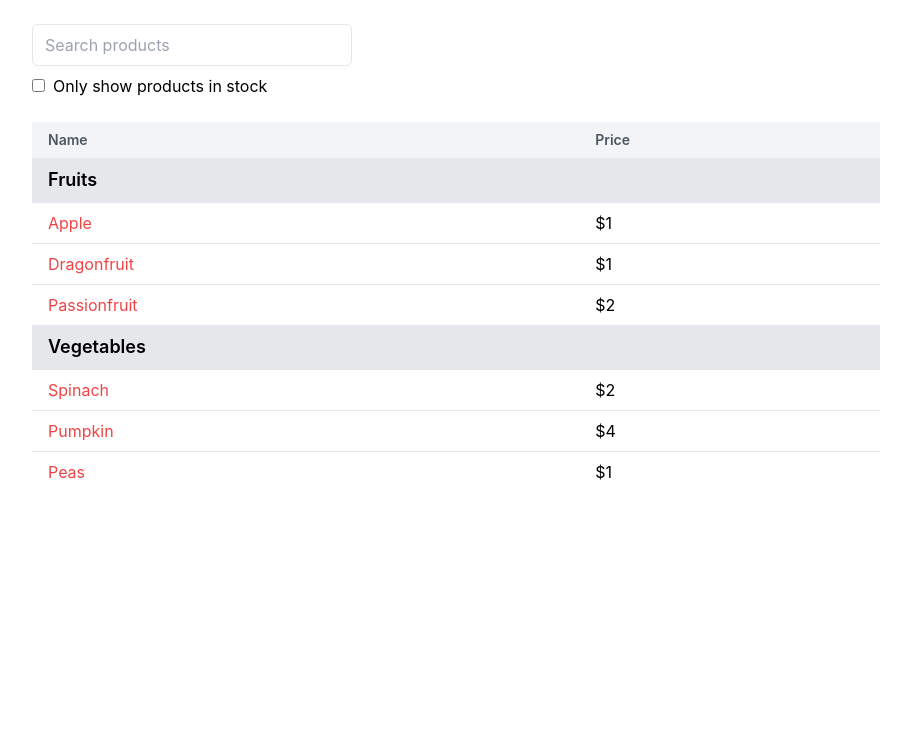
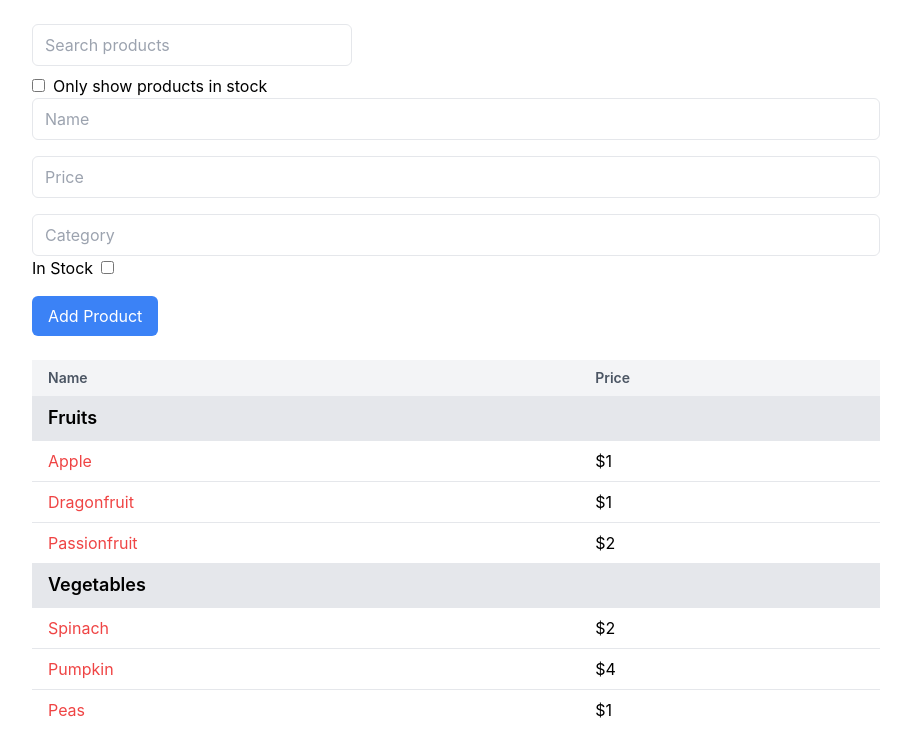
Before and after one commit to chiragthakuri/codespaces-react, a React (Vite) app: page / in a window 1280 px wide. Shown: the top 756 px of the page, without its empty margins (184-1095 px from the left). Built offline with nearby package versions, Linux system fonts and the light colour scheme.

Commit message:
AddProduct feature implemented

```diff
--- /dev/null
+++ b/src/components/AddProduct.jsx
@@ -0,0 +1,67 @@
+// src/components/AddProduct.js
+
+import React, { useState } from 'react';
+
+function AddProduct({ onAddProduct }) {
+  const [name, setName] = useState('');
+  const [price, setPrice] = useState('');
+  const [category, setCategory] = useState('');
+  const [stocked, setStocked] = useState(false);
+
+  const handleSubmit = (e) => {
+    e.preventDefault();
+    // Create new product object
+    const newProduct = { name, price, category, stocked };
+    // Call onAddProduct prop to update the list in parent component
+    onAddProduct(newProduct);
+    // Reset form fields
+    setName('');
+    setPrice('');
+    setCategory('');
+    setStocked(false);
+  };
+
+  return (
+    <form onSubmit={handleSubmit} className="space-y-4">
+      <input
+        type="text"
+        value={name}
+        onChange={(e) => setName(e.target.value)}
+        placeholder="Name"
+        required
+        className="border px-3 py-2 rounded-md w-full"
+      />
+      <input
+        type="text"
+        value={price}
+        onChange={(e) => setPrice(e.target.value)}
+        placeholder="Price"
+        required
+        className="border px-3 py-2 rounded-md w-full"
+      />
+      <input
+        type="text"
+        value={category}
+        onChange={(e) => setCategory(e.target.value)}
+        placeholder="Category"
+        required
+        className="border px-3 py-2 rounded-md w-full"
+      />
+      <label>
+        In Stock
+        <input
+          type="checkbox"
+          checked={stocked}
+          onChange={(e) => setStocked(e.target.checked)}
+          className="ml-2"
+        />
+      </label>
+      <br />
+      <button type="submit" className="mt-2 bg-blue-500 text-white px-4 py-2 rounded-md">
+        Add Product
+      </button>
+    </form>
+  );
+}
+
+export default AddProduct;
--- a/src/components/FilterableProductsTable.jsx
+++ b/src/components/FilterableProductsTable.jsx
@@ -2,6 +2,7 @@
 import React, { useState, useEffect } from 'react';
 import SearchBar from './SearchBar';
 import ProductTable from './ProductTable';
+import AddProduct from './AddProduct';
 
 function FilterableProductsTable() {
   const [filterText, setFilterText] = useState('');
@@ -34,6 +35,12 @@ function FilterableProductsTable() {
     }
   }, [storedProducts]);
 
+    // Handle adding a product
+    const handleAddProduct = (newProduct) => {
+      const updatedProducts = [...storedProducts, newProduct];
+      setStoredProducts(updatedProducts);
+    };
+
   return (
     <div className="max-w-4xl mx-auto p-6">
       <SearchBar
@@ -42,6 +49,10 @@ function FilterableProductsTable() {
         setFilterText={setFilterText}
         setinStockOnly={setinStockOnly}
       />
+
+      {/* Pass handleAddProduct to AddProductForm */}
+      <AddProduct onAddProduct={handleAddProduct} />
+
       <ProductTable
         products={storedProducts}
         filterText={filterText}
```
